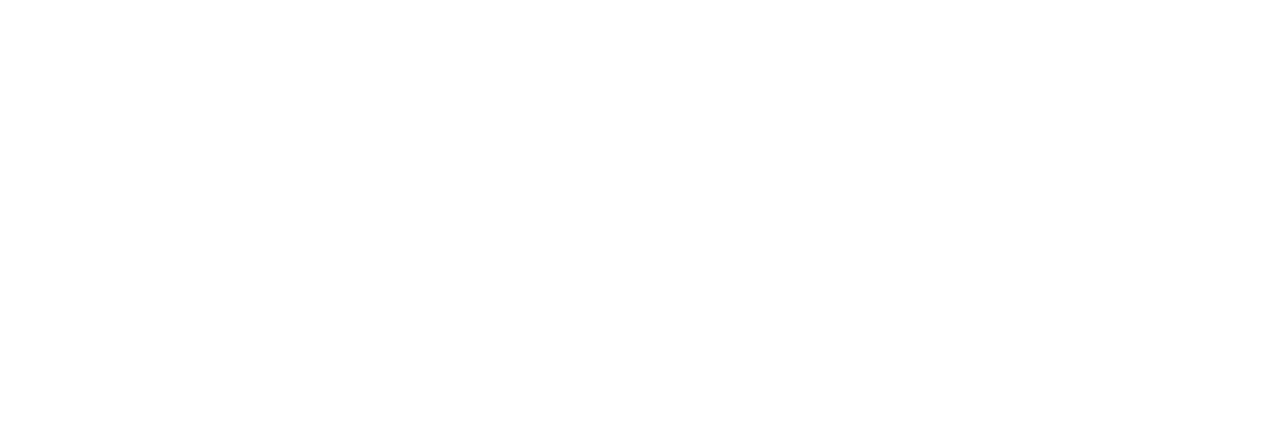
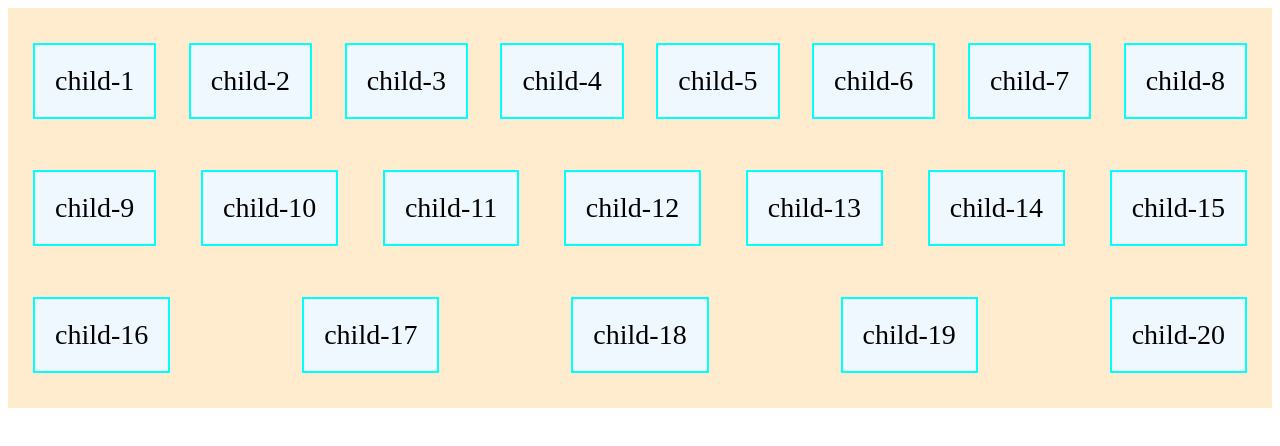
Before and after one commit to hamim880/first-practice, a plain HTML site: page index.html in a window 1280 px wide. Drawn offline with Linux system fonts and the light colour scheme.

Commit message:
going to flex item

```diff
--- a/index.html
+++ b/index.html
@@ -3,8 +3,33 @@
 <head>
     <meta charset="UTF-8">
     <meta name="viewport" content="width=device-width, initial-scale=1.0">
-    <title>Document</title>
+    <title>basic flex</title>
+    <link rel="stylesheet" href="style/style.css">
 </head>
+<!-- div.child*20>{child-$} -->
+<section class="parent">
+  <div class="child">child-1</div>
+  <div class="child">child-2</div>
+  <div class="child">child-3</div>
+  <div class="child">child-4</div>
+  <div class="child">child-5</div>
+  <div class="child">child-6</div>
+  <div class="child">child-7</div>
+  <div class="child">child-8</div>
+  <div class="child">child-9</div>
+  <div class="child">child-10</div>
+  <div class="child">child-11</div>
+  <div class="child">child-12</div>
+  <div class="child">child-13</div>
+  <div class="child">child-14</div>
+  <div class="child">child-15</div>
+  <div class="child">child-16</div>
+  <div class="child">child-17</div>
+  <div class="child">child-18</div>
+  <div class="child">child-19</div>
+  <div class="child">child-20</div>
+</section>
+
 <body>
 
 </body>
--- /dev/null
+++ b/style/style.css
@@ -0,0 +1,17 @@
+.parent{
+    padding: 25px;
+    background-color: blanchedalmond;
+    display: flex;
+    gap: 30px;
+    justify-content: space-between;
+    height: 350px;
+    align-items: center;
+    flex-direction: row;
+    flex-wrap: wrap;
+}
+.child{
+    border: 2px solid aqua;
+    background: aliceblue;
+    padding: 20px;
+    font-size: 28px;
+}
```
Also changed, not shown: style.css (deleted), 1 other file.
